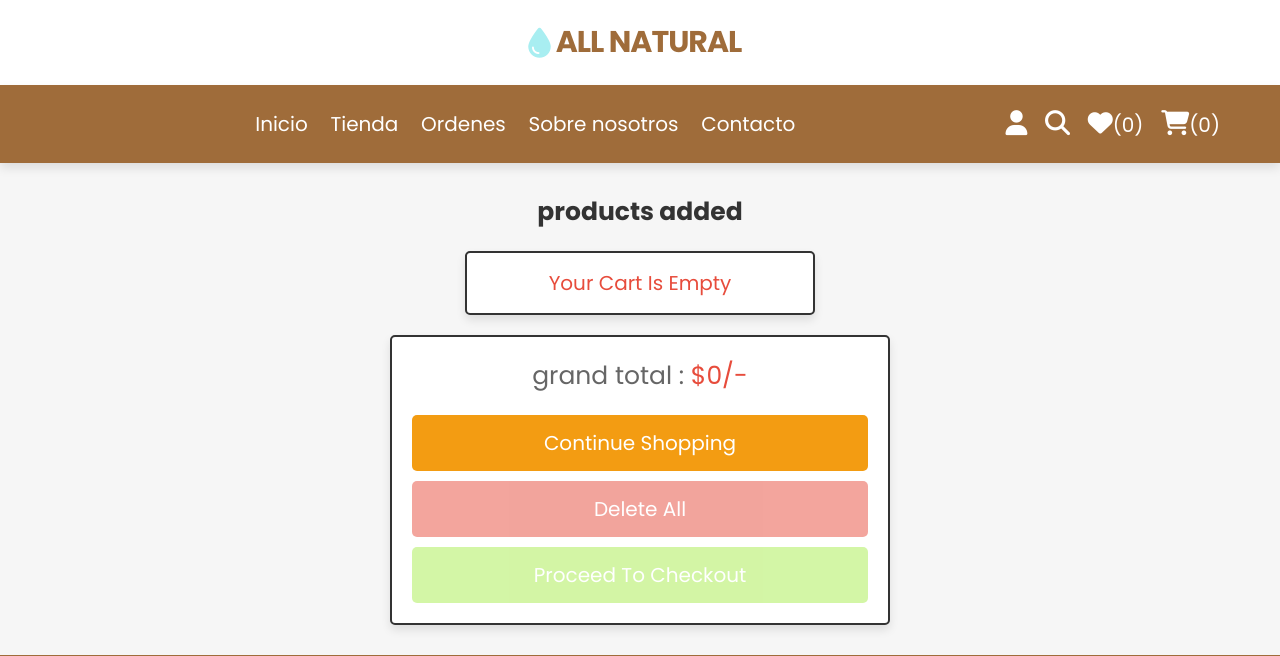
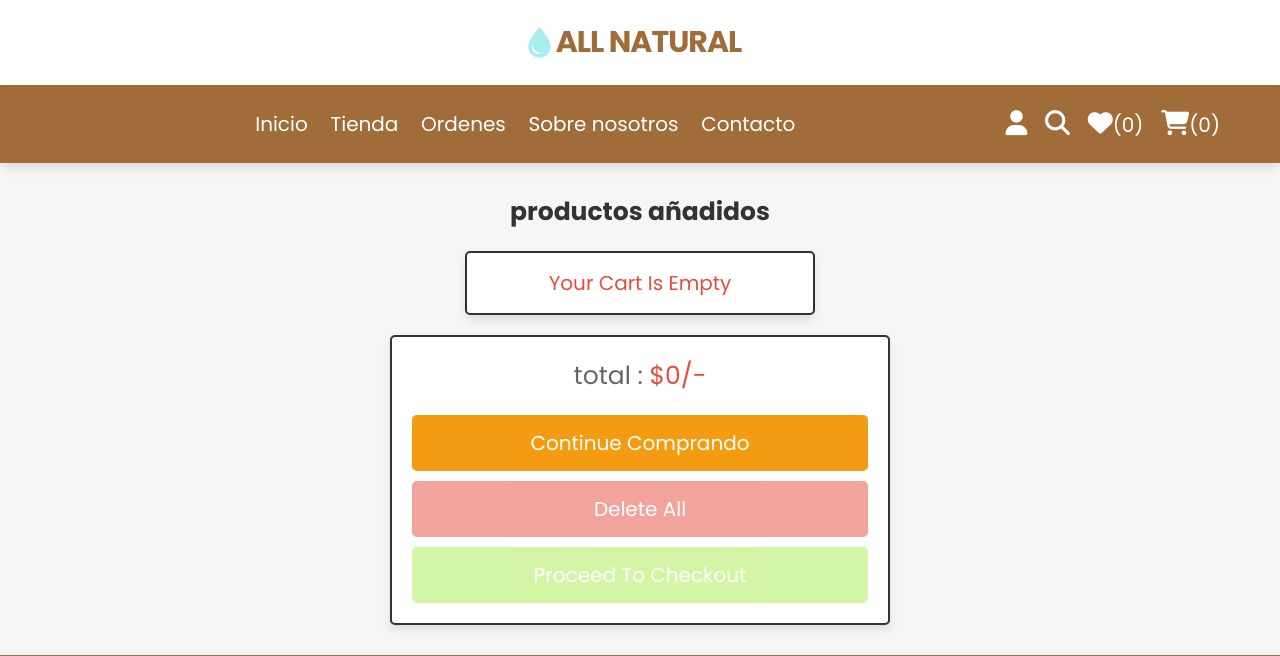
Before and after one commit to Miilky030/All_natural, a PHP site: page /inicio/cart.php in a window 1280 px wide. Shown: the top 656 px of the page. Run offline with PHP 8.4, Linux system fonts and the light colour scheme; a user stored in the database is signed in; data that the repository does not hold is empty; some libraries are stand-ins or nearby versions; some web fonts are replaced.

Commit message:
fix: resolviendo algunos errores en codigo

```diff
--- a/inicio/cart.php
+++ b/inicio/cart.php
@@ -55,7 +55,7 @@ if(isset($_POST['update_qty'])){
 
 <section class="shopping-cart">
 
-   <h1 class="title">products added</h1>
+   <h1 class="title">productos añadidos</h1>
 
    <div class="box-container">
 
@@ -89,8 +89,8 @@ if(isset($_POST['update_qty'])){
    </div>
 
    <div class="cart-total">
-      <p>grand total : <span>$<?= $grand_total; ?>/-</span></p>
-      <a href="shop.php" class="option-btn">continue shopping</a>
+      <p> total : <span>$<?= $grand_total; ?>/-</span></p>
+      <a href="shop.php" class="option-btn">continue comprando</a>
       <a href="cart.php?delete_all" class="delete-btn <?= ($grand_total > 1)?'':'disabled'; ?>">delete all</a>
       <a href="checkout.php" class="btn <?= ($grand_total > 1)?'':'disabled'; ?>">proceed to checkout</a>
    </div>
--- a/inicio/category.php
+++ b/inicio/category.php
@@ -97,7 +97,7 @@ if(isset($_POST['add_to_cart'])){
 
 <section class="products">
 
-   <h1 class="title">products categories</h1>
+   <h1 class="title">Categoria de productos</h1>
 
    <div class="box-container">
 
--- a/inicio/config.php
+++ b/inicio/config.php
@@ -2,7 +2,7 @@
 
 $db_name = "mysql:host=localhost;dbname=shop_db";
 $username = "root";
-$password = "Password3789";
+$password = "";
 
 $conn = new PDO($db_name, $username, $password);
 
--- a/inicio/home.php
+++ b/inicio/home.php
@@ -147,7 +147,7 @@ if(isset($_POST['add_to_cart'])){
 
 <section class="products">
 
-   <h1 class="title">latest products</h1>
+   <h1 class="title">Ultimos productos</h1>
 
    <div class="box-container">
 
--- a/inicio/shop.php
+++ b/inicio/shop.php
@@ -106,7 +106,7 @@ if(isset($_POST['add_to_cart'])){
 
 <section class="products">
 
-   <h1 class="title">latest products</h1>
+   <h1 class="title">ultimos productos</h1>
 
    <div class="box-container">
 
--- a/inicio/wishlist.php
+++ b/inicio/wishlist.php
@@ -85,7 +85,7 @@ if(isset($_GET['delete_all'])){
 
 <section class="wishlist">
 
-   <h1 class="title">products added</h1>
+   <h1 class="title">productos añadidos</h1>
 
    <div class="box-container">
 
@@ -119,8 +119,8 @@ if(isset($_GET['delete_all'])){
    </div>
 
    <div class="wishlist-total">
-      <p>grand total : <span>$<?= $grand_total; ?>/-</span></p>
-      <a href="shop.php" class="option-btn">continue shopping</a>
+      <p> total : <span>$<?= $grand_total; ?>/-</span></p>
+      <a href="shop.php" class="option-btn">continue comprandog</a>
       <a href="wishlist.php?delete_all" class="delete-btn <?= ($grand_total > 1)?'':'disabled'; ?>">delete all</a>
    </div>
 
```
Also changed, not shown: inicio/orders.php (+7 -7 lines).
